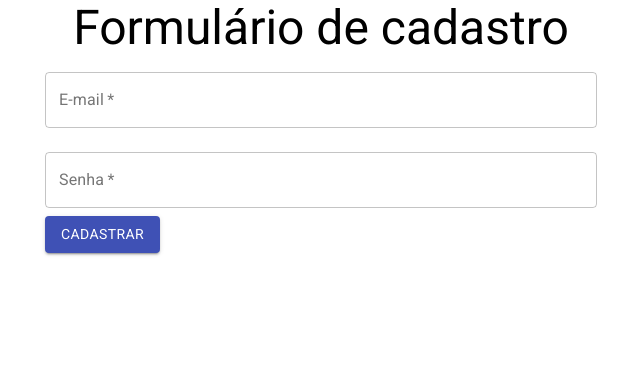
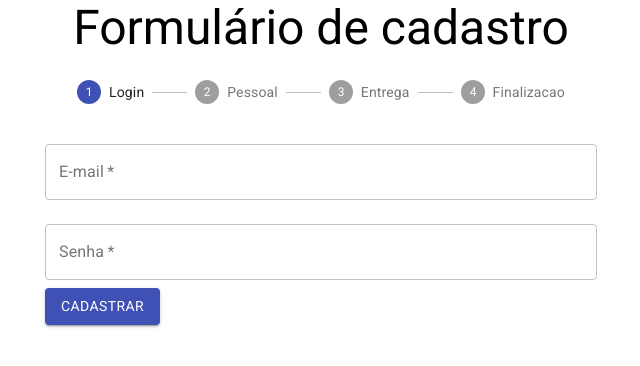
Before and after one commit to gabrielkrneiro/form-project-react, a React (Create React App) app: page / in a window 1280 px wide. Shown: the top 366 px of the page, without its empty margins (319-959 px from the left). Built offline with nearby package versions, Linux system fonts and the light colour scheme.

Commit message:
Add useEffect to handle forms data and add Stepper

```diff
--- a/src/components/FormularioCadastro/FormularioCadastro.jsx
+++ b/src/components/FormularioCadastro/FormularioCadastro.jsx
@@ -1,4 +1,5 @@
-import React, { useState } from "react";
+import { Step, StepLabel, Stepper, Typography } from "@material-ui/core";
+import React, { useEffect, useState } from "react";
 import DadosEntrega from "./DadosEntrega";
 import DadosPessoais from "./DadosPessoais";
 import DadosUsuario from "./DadosUsuarios";
@@ -6,16 +7,47 @@ import DadosUsuario from "./DadosUsuarios";
 // FormularioCadastro(props)
 export default function FormularioCadastro({ aoEnviar, validarCPF }) {
   const [etapaAtual, setEtapaAtual] = useState(0);
+  const [dadosColetados, setDados] = useState({}, {});
+
+  useEffect(() => {
+    if (etapaAtual === formularios.length - 1) {
+      aoEnviar(dadosColetados);
+    }
+  });
 
   function proximo() {
     setEtapaAtual(etapaAtual + 1);
   }
 
+  function coletarDados(dados) {
+    setDados({ ...dadosColetados, ...dados });
+    proximo();
+  }
+
   const formularios = [
-    <DadosUsuario aoEnviar={proximo} />,
-    <DadosPessoais aoEnviar={proximo} validarCPF={validarCPF} />,
-    <DadosEntrega aoEnviar={aoEnviar} />,
+    <DadosUsuario aoEnviar={coletarDados} />,
+    <DadosPessoais aoEnviar={coletarDados} validarCPF={validarCPF} />,
+    <DadosEntrega aoEnviar={coletarDados} />,
+    <Typography variant="h5">Obrigado pelo cadastro</Typography>,
   ];
 
-  return <>{formularios[etapaAtual]}</>;
+  return (
+    <>
+      <Stepper activeStep={etapaAtual}>
+        <Step>
+          <StepLabel>Login</StepLabel>
+        </Step>
+        <Step>
+          <StepLabel>Pessoal</StepLabel>
+        </Step>
+        <Step>
+          <StepLabel>Entrega</StepLabel>
+        </Step>
+        <Step>
+          <StepLabel>Finalizacao</StepLabel>
+        </Step>
+      </Stepper>
+      {formularios[etapaAtual]}
+    </>
+  );
 }
```
